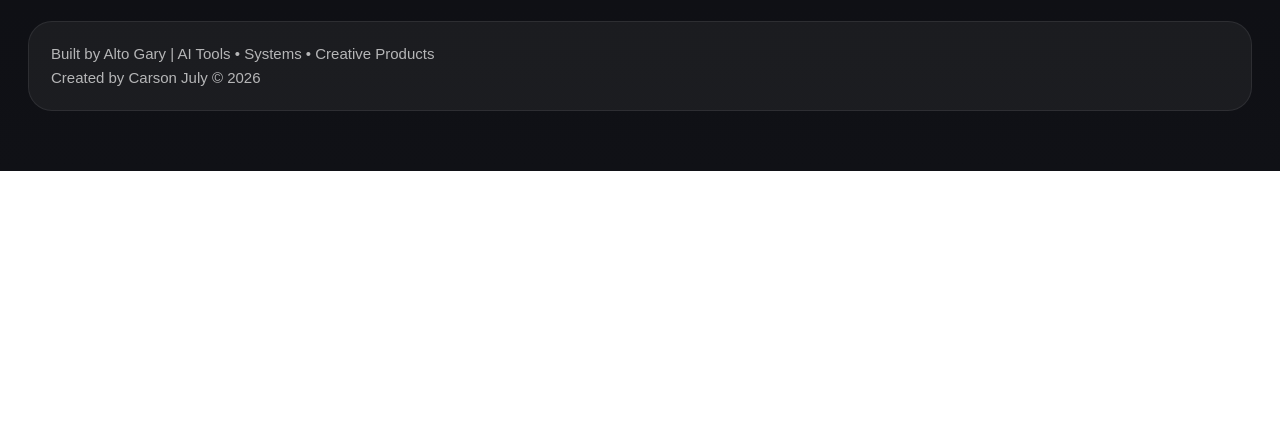
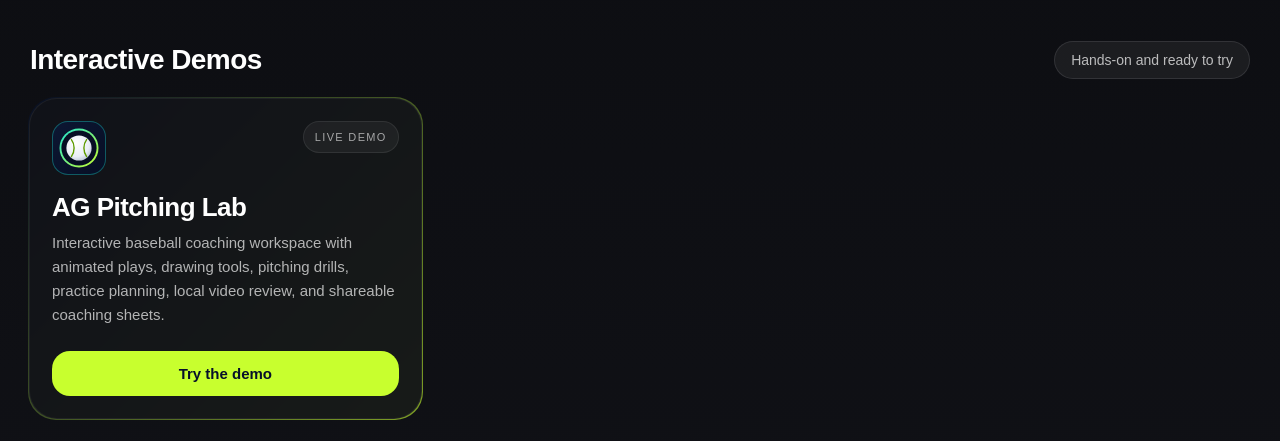
Before and after one commit to altov-shade/alto-dashboard, a plain HTML site: page index.html in a window 1280 px wide. Shown: the part 1155-1596 px from the top of the page. Before the commit the page ends 1326 px from the top, so only its background shows below. Drawn offline with Linux system fonts and the light colour scheme.

Commit message:
Add AG Pitching Lab demo card to the dashboard
Co-Authored-By: Claude Sonnet 5.5 <noreply@anthropic.com>

```diff
--- a/index.html
+++ b/index.html
@@ -327,6 +327,20 @@
       color: white;
     }
 
+    .ag-shell {
+      background: linear-gradient(135deg, rgba(7,14,36,0.95), rgba(200,255,46,0.60));
+    }
+
+    .ag-btn {
+      background: #c8ff2e;
+      color: #07102a;
+    }
+
+    .icon-box.icon-box-ag {
+      background: linear-gradient(135deg, #0c1733, #070e24);
+      box-shadow: inset 0 0 0 1px rgba(31,229,210,0.35);
+    }
+
     .featured-grid .card-shell {
       box-shadow: 0 10px 30px rgba(244,180,0,0.10);
     }
@@ -409,7 +423,7 @@
         <div class="mini-stats">
           <div class="stat">
             <div class="stat-label">Projects</div>
-            <div class="stat-value">5</div>
+            <div class="stat-value">6</div>
           </div>
 
           <div class="stat">
@@ -550,6 +564,56 @@
 
     </div>
 
+    <div class="section-bar">
+      <div class="section-title">Interactive Demos</div>
+      <div class="section-pill">Hands-on and ready to try</div>
+    </div>
+
+    <div class="grid">
+
+      <a href="https://ag-pitching-lab.vercel.app" target="_blank" rel="noopener" class="card-shell ag-shell">
+        <div class="card-inner">
+          <div>
+            <div class="card-top">
+              <div class="icon-box icon-box-ag">
+                <svg viewBox="0 0 40 40" width="40" height="40" xmlns="http://www.w3.org/2000/svg" aria-hidden="true">
+                  <defs>
+                    <linearGradient id="ag-ring" x1="0" y1="0" x2="1" y2="1">
+                      <stop offset="0" stop-color="#1fe5d2"/>
+                      <stop offset="1" stop-color="#c8ff2e"/>
+                    </linearGradient>
+                    <radialGradient id="ag-ball" cx="0.38" cy="0.32" r="0.75">
+                      <stop offset="0" stop-color="#ffffff"/>
+                      <stop offset="0.7" stop-color="#e9eef6"/>
+                      <stop offset="1" stop-color="#b9c3d6"/>
+                    </radialGradient>
+                  </defs>
+                  <circle cx="20" cy="20" r="19.5" fill="url(#ag-ring)"/>
+                  <circle cx="20" cy="20" r="17.6" fill="#070e24"/>
+                  <circle cx="20" cy="20" r="12.6" fill="url(#ag-ball)"/>
+                  <g fill="none" stroke="#5f9c00" stroke-width="1.4" stroke-linecap="round">
+                    <path d="M12.4 11.6c3.6 4.6 3.6 12.4 0 17"/>
+                    <path d="M27.6 11.6c-3.6 4.6-3.6 12.4 0 17"/>
+                  </g>
+                </svg>
+              </div>
+              <div class="status">Live Demo</div>
+            </div>
+
+            <div class="card-copy">
+              <div class="card-title">AG Pitching Lab</div>
+              <div class="card-desc">
+                Interactive baseball coaching workspace with animated plays, drawing tools, pitching drills, practice planning, local video review, and shareable coaching sheets.
+              </div>
+            </div>
+          </div>
+
+          <div class="card-action ag-btn">Try the demo</div>
+        </div>
+      </a>
+
+    </div>
+
     <div class="footer-note">
       Built by Alto Gary | AI Tools • Systems • Creative Products
       <br>
```
